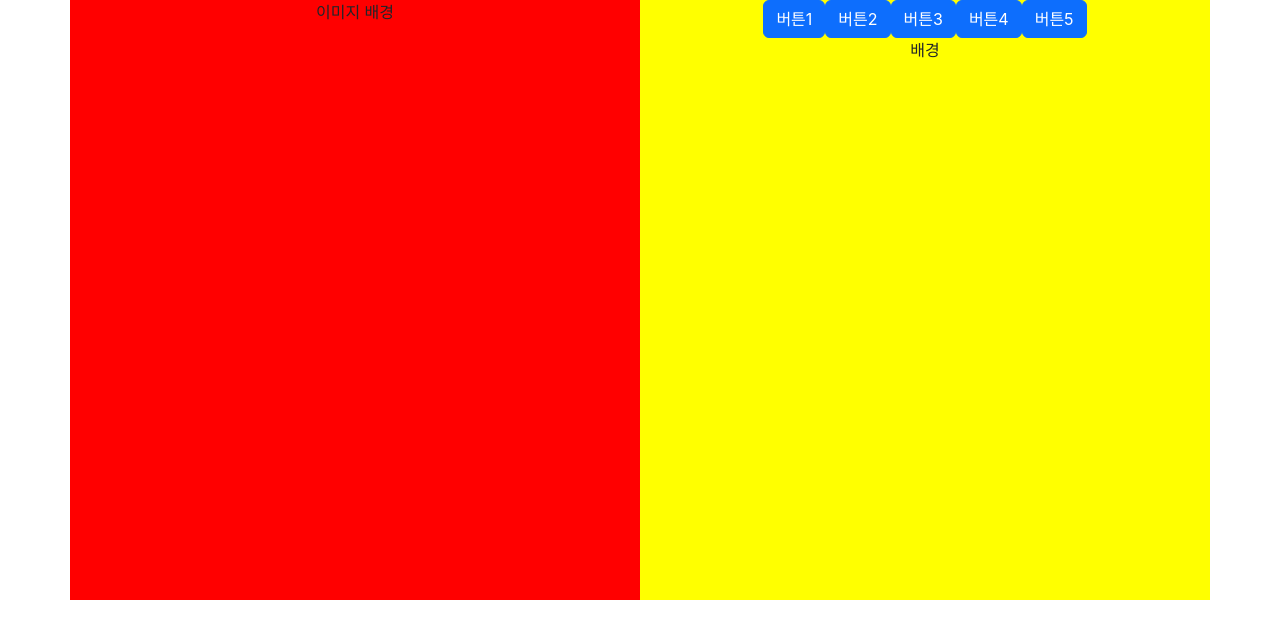
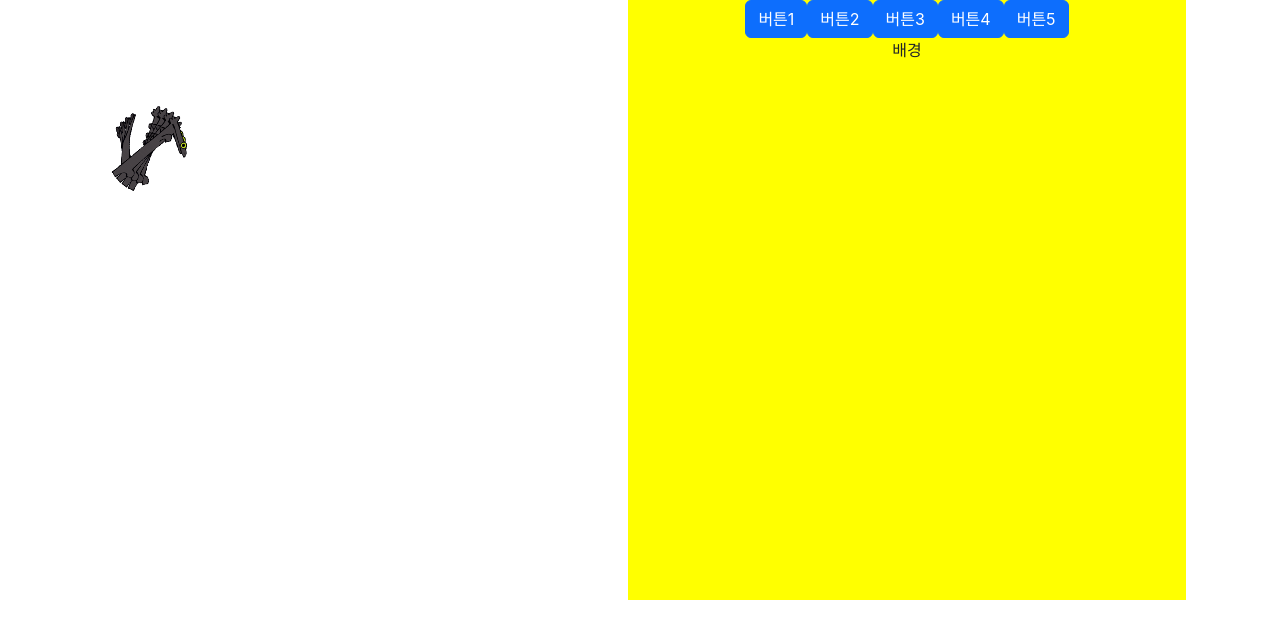
Before and after one commit to megabrain-hackathon/2024-dancing-dragon, a React (Create React App) app: page / in a window 1280 px wide. Shown: the top 638 px of the page. Built offline with nearby package versions, Linux system fonts and the light colour scheme.

Commit message:
feat: 드래곤 춤추기

```diff
--- a/src/App.js
+++ b/src/App.js
@@ -5,24 +5,69 @@ import Container from 'react-bootstrap/Container';
 import Row from 'react-bootstrap/Row';
 import Col from 'react-bootstrap/Col';
 import Button from 'react-bootstrap/Button';
+import Toothless from './dragons/toothless.gif';
 
 export default class App extends React.Component{
   constructor(props) {
     super(props);
     this.state = {
-      mode: 1
+      mode: 1,
+      dragons: [
+        {
+          height: 100,
+          width: 100,
+          x: 100,
+          y: 100,
+          degree: 10,
+        },
+        {
+          height: 100,
+          width: 100,
+          x: 100,
+          y: 100,
+          degree: 20,
+        },
+        {
+          height: 100,
+          width: 100,
+          x: 100,
+          y: 100,
+          degree: 30,
+        },
+        {
+          height: 100,
+          width: 100,
+          x: 100,
+          y: 100,
+          degree: 40,
+        },
+      ],
     }
   }
 
   render() {
     const editPanel = this.getEditPanel(this.state.mode);
     return (
-      <Container className="App">
-        <Row>
-          <Col style={{ height:'600px', backgroundColor: 'red'}}>
-            이미지 배경
+      <Container className='App' style={{width: '100%'}}>
+        <Row style={{width: '100%'}}>
+          <Col style={{ height:'600px', backgroundColor: 'white'}}>
+            {
+              this.state.dragons.map((dragon, index) => {
+                return (
+                  <img src={Toothless} alt={'toothless'} style={{
+                    height: dragon.height,
+                    width: dragon.width,
+                    transform: `rotate(${dragon.degree}deg)`,
+                    position: 'absolute',
+                    top: dragon.y,
+                    left: dragon.x,
+                    zIndex: index,
+                  }}/>
+                )
+              }, this)
+            }
           </Col>
-          <Col style={{ height:'600px', backgroundColor: 'yellow'}}>
+          <Col style={{height: '600px', backgroundColor: 'yellow'}}>
             <Button onClick={() => this.setState({mode: 1})}>버튼1</Button>
             <Button onClick={() => this.setState({mode: 2})}>버튼2</Button>
             <Button onClick={() => this.setState({mode: 3})}>버튼3</Button>
```
Also changed, not shown: src/dragons/toothless.gif (added).
